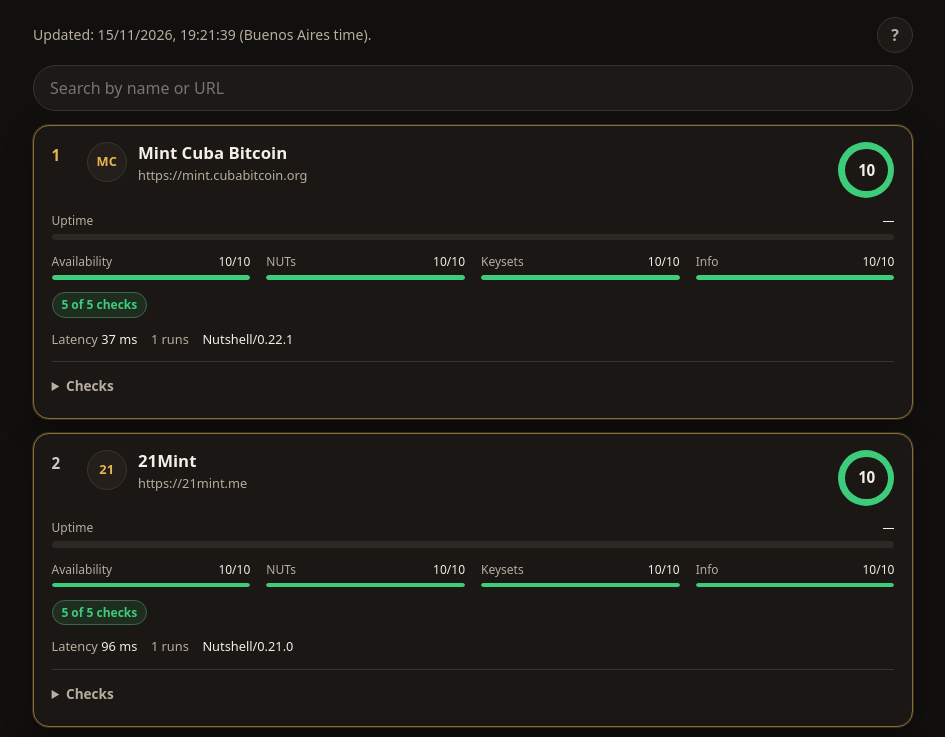
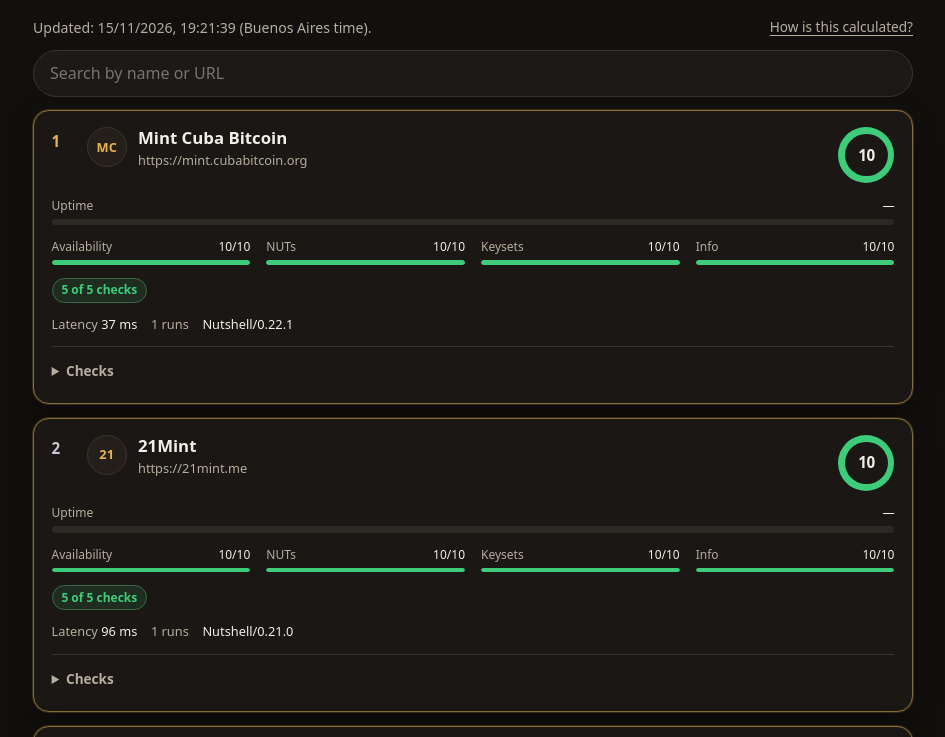
Before and after one commit to Fierillo/auditorcillo, a website: page site/index.html in a window 1280 px wide. Shown: the part 115-852 px from the top of the page, without its empty margins (167-1112 px from the left). Drawn offline with Linux system fonts and the light colour scheme.

Commit message:
feat: replace the score help button with a FAQ section

```diff
--- a/site/i18n.js
+++ b/site/i18n.js
@@ -13,9 +13,28 @@ export const MESSAGES = {
     colInfo: 'Info',
     loading: 'Loading…',
     updated: 'Updated: {time} (Buenos Aires time).',
-    scoreHelpLabel: 'How the score is calculated',
-    scoreHelpBody:
+    faqHeading: 'FAQ',
+    faqScoreLink: 'How is this calculated?',
+    faqScoreQ: 'How is the score calculated?',
+    faqScoreA:
       'Scores are shown on a 1–10 scale. A mint that accepts spent tokens or publishes invalid keysets scores 0. The overall score combines availability {availability} %, announced NUT compliance {nuts} %, keyset consistency {keysets} %, and info and contact {info} %. Availability is the 7-day uptime times a latency factor (full credit when the mint is fast, half when it is slow).',
+    faqCashuQ: 'What is Cashu, and what is a mint?',
+    faqCashuA:
+      'Cashu is an ecash protocol. A mint is a server that issues and redeems Cashu tokens. Auditorcillo ranks public mints by what it observes when it probes them, not by what they announce.',
+    faqChecksQ: 'What does Auditorcillo check?',
+    faqChecksA:
+      'On every run it checks that keyset IDs derive from the published keys and that active keysets publish keys (NUT-02), and that the mint can create a mint quote (NUT-04) and a melt quote (NUT-05). If the mint announces NUT-07, it also checks token state. A full cycle — issuing tokens, DLEQ proofs, swaps, rejecting a spent token, paying a Lightning invoice and marking tokens as spent — runs on local FakeWallet mints, and on real mints only when a wallet is configured.',
+    faqUpdateQ: 'How often is the ranking updated?',
+    faqUpdateA: 'A scheduled GitHub Action probes the mint list about every 3 hours and publishes a new ranking.json.',
+    faqFraudQ: 'What does “possible fraud” mean?',
+    faqFraudA:
+      'A mint is flagged and its score is set to 0 if it accepts an already spent token, or if its keyset IDs do not derive from its published keys.',
+    faqSourceQ: 'Is the code open?',
+    faqSourceA: 'Yes. Auditorcillo is a public project under the MIT license.',
+    faqSourceLink: 'Source on GitHub',
+    faqLogoQ: 'Why does a mint have no logo?',
+    faqLogoA:
+      'A mint shows initials instead of a logo when it does not publish a NUT-06 icon_url, or when that URL is not a public https address within the length cap.',
     scoreOutOfTen: '{score}/10',
     fraud: '⚠ Possible fraud: {alerts}',
     offline: 'Does not respond',
@@ -57,9 +76,28 @@ export const MESSAGES = {
     colInfo: 'Info',
     loading: 'Cargando…',
     updated: 'Actualizado: {time} (hora de Buenos Aires).',
-    scoreHelpLabel: 'Cómo se calcula el puntaje',
-    scoreHelpBody:
+    faqHeading: 'Preguntas frecuentes',
+    faqScoreLink: '¿Cómo se calcula?',
+    faqScoreQ: '¿Cómo se calcula el puntaje?',
+    faqScoreA:
       'Los puntajes se muestran en una escala de 1 a 10. Un mint que acepta tokens gastados o publica keysets inválidos queda en 0. El puntaje general combina disponibilidad {availability} %, cumplimiento de NUTs anunciados {nuts} %, consistencia de keysets {keysets} %, e info y contacto {info} %. La disponibilidad es el tiempo en línea de los últimos 7 días por un factor de latencia (crédito completo cuando el mint responde rápido, la mitad cuando es lento).',
+    faqCashuQ: '¿Qué es Cashu y qué es un mint?',
+    faqCashuA:
+      'Cashu es un protocolo de ecash. Un mint es un servidor que emite y canjea tokens Cashu. Auditorcillo ordena mints públicos según lo que observa al probarlos, no según lo que anuncian.',
+    faqChecksQ: '¿Qué chequea Auditorcillo?',
+    faqChecksA:
+      'En cada corrida comprueba que los IDs de keyset deriven de las claves publicadas y que los keysets activos publiquen claves (NUT-02), y que el mint pueda crear una cotización de mint (NUT-04) y una de melt (NUT-05). Si el mint anuncia NUT-07, también chequea el estado de los tokens. Un ciclo completo — emitir tokens, pruebas DLEQ, intercambios, rechazar un token gastado, pagar una factura Lightning y marcar tokens como gastados — corre en mints locales con FakeWallet, y en mints reales solo cuando hay una wallet configurada.',
+    faqUpdateQ: '¿Cada cuánto se actualiza el ranking?',
+    faqUpdateA: 'Una GitHub Action programada prueba la lista de mints cada 3 horas aproximadamente y publica un nuevo ranking.json.',
+    faqFraudQ: '¿Qué significa «posible fraude»?',
+    faqFraudA:
+      'Un mint queda marcado y su puntaje en 0 si acepta un token ya gastado, o si los IDs de sus keysets no derivan de las claves que publica.',
+    faqSourceQ: '¿El código es abierto?',
+    faqSourceA: 'Sí. Auditorcillo es un proyecto público con licencia MIT.',
+    faqSourceLink: 'Código en GitHub',
+    faqLogoQ: '¿Por qué un mint no tiene logo?',
+    faqLogoA:
+      'Un mint muestra iniciales en lugar de un logo cuando no publica un icon_url de NUT-06, o cuando esa URL no es una dirección https pública dentro del límite de longitud.',
     scoreOutOfTen: '{score}/10',
     fraud: '⚠ Posible fraude: {alerts}',
     offline: 'No responde',
--- a/site/index.html
+++ b/site/index.html
@@ -102,7 +102,8 @@
     .langs button[data-lang="es"] { padding-left: 0; }
     .langs button[aria-pressed="true"] { color: var(--accent); }
     .langs button:focus-visible,
-    .score-help summary:focus-visible,
+    .faq summary:focus-visible,
+    .faq-link:focus-visible,
     .checks summary:focus-visible,
     .search input:focus-visible,
     .search-clear:focus-visible {
@@ -152,45 +153,40 @@
       font-size: .88rem;
       flex: 1 1 12rem;
     }
-    .score-help[open] {
-      flex: 1 0 100%;
-      display: flex;
-      flex-wrap: wrap;
-      justify-content: flex-end;
+    .faq-link {
+      color: var(--muted);
+      font-size: .85rem;
+      text-underline-offset: .2em;
     }
-    .score-help summary {
-      list-style: none;
+    .faq-link:hover { color: var(--accent); }
+    .faq {
+      margin: 2.4rem 0 1rem;
+    }
+    .faq h2 {
+      margin: 0 0 .7rem;
+      font-size: 1.15rem;
+      font-weight: 700;
+      letter-spacing: -.02em;
+    }
+    .faq details {
+      border-top: 1px solid var(--line);
+    }
+    .faq details:last-of-type { border-bottom: 1px solid var(--line); }
+    .faq summary {
       cursor: pointer;
-      width: 2.25rem;
-      height: 2.25rem;
-      min-width: 2.25rem;
-      border-radius: 50%;
-      border: 1px solid var(--line);
-      display: grid;
-      place-items: center;
-      font-weight: 700;
+      padding: .8rem 0;
+      font-weight: 600;
+      min-height: 2.75rem;
+    }
+    .faq summary:hover { color: var(--accent); }
+    .faq-a {
+      margin: 0 0 1rem;
       color: var(--muted);
-      background: var(--bg-elev);
-    }
-    .score-help summary::-webkit-details-marker,
-    .score-help summary::marker { display: none; content: ""; }
-    .score-help[open] summary {
-      color: var(--on-accent);
-      background: var(--accent);
-      border-color: var(--accent);
-    }
-    .help-panel {
-      flex: 1 0 100%;
-      margin: .6rem 0 0;
-      padding: .85rem 1rem;
-      background: var(--bg-card);
-      border: 1px solid var(--line);
-      border-radius: var(--radius);
-      color: var(--muted);
-      font-size: .88rem;
-      line-height: 1.45;
+      font-size: .92rem;
+      line-height: 1.5;
       max-width: 46rem;
     }
+    .faq-a a { color: var(--accent); text-underline-offset: .15em; }
     .search {
       display: flex;
       gap: .45rem;
@@ -500,10 +496,7 @@
   </header>
   <div class="toolbar">
     <p id="updated" class="updated"></p>
-    <details class="score-help" hidden>
-      <summary data-i18n-aria="scoreHelpLabel">?</summary>
-      <p id="score-help" class="help-panel"></p>
-    </details>
+    <a class="faq-link" href="#faq-score" data-i18n="faqScoreLink">How is this calculated?</a>
   </div>
   <div class="search">
     <div class="search-field">
@@ -515,6 +508,37 @@
   <ol id="ranking" class="ranking">
     <li class="status" data-i18n="loading">Loading…</li>
   </ol>
+  <section class="faq" id="faq" aria-labelledby="faq-heading">
+    <h2 id="faq-heading" data-i18n="faqHeading">FAQ</h2>
+    <details id="faq-score" open>
+      <summary data-i18n="faqScoreQ">How is the score calculated?</summary>
+      <p id="faq-score-a" class="faq-a"></p>
+    </details>
+    <details>
+      <summary data-i18n="faqCashuQ">What is Cashu, and what is a mint?</summary>
+      <p class="faq-a" data-i18n="faqCashuA">Cashu is an ecash protocol. A mint is a server that issues and redeems Cashu tokens. Auditorcillo ranks public mints by what it observes when it probes them, not by what they announce.</p>
+    </details>
+    <details>
+      <summary data-i18n="faqChecksQ">What does Auditorcillo check?</summary>
+      <p class="faq-a" data-i18n="faqChecksA">On every run it checks that keyset IDs derive from the published keys and that active keysets publish keys (NUT-02), and that the mint can create a mint quote (NUT-04) and a melt quote (NUT-05). If the mint announces NUT-07, it also checks token state. A full cycle — issuing tokens, DLEQ proofs, swaps, rejecting a spent token, paying a Lightning invoice and marking tokens as spent — runs on local FakeWallet mints, and on real mints only when a wallet is configured.</p>
+    </details>
+    <details>
+      <summary data-i18n="faqUpdateQ">How often is the ranking updated?</summary>
+      <p class="faq-a" data-i18n="faqUpdateA">A scheduled GitHub Action probes the mint list about every 3 hours and publishes a new ranking.json.</p>
+    </details>
+    <details>
+      <summary data-i18n="faqFraudQ">What does “possible fraud” mean?</summary>
+      <p class="faq-a" data-i18n="faqFraudA">A mint is flagged and its score is set to 0 if it accepts an already spent token, or if its keyset IDs do not derive from its published keys.</p>
+    </details>
+    <details>
+      <summary data-i18n="faqSourceQ">Is the code open?</summary>
+      <p class="faq-a"><span data-i18n="faqSourceA">Yes. Auditorcillo is a public project under the MIT license.</span> <a href="https://github.com/Fierillo/auditorcillo" data-i18n="faqSourceLink">Source on GitHub</a>.</p>
+    </details>
+    <details>
+      <summary data-i18n="faqLogoQ">Why does a mint have no logo?</summary>
+      <p class="faq-a" data-i18n="faqLogoA">A mint shows initials instead of a logo when it does not publish a NUT-06 icon_url, or when that URL is not a public https address within the length cap.</p>
+    </details>
+  </section>
   <script type="module">
     import { MESSAGES, pickLanguage, translate } from './i18n.js';
     import {
@@ -560,6 +584,12 @@
       for (const node of document.querySelectorAll('[data-i18n-aria]')) node.setAttribute('aria-label', t(node.dataset.i18nAria));
       for (const node of document.querySelectorAll('[data-i18n-placeholder]')) node.setAttribute('placeholder', t(node.dataset.i18nPlaceholder));
       for (const btn of document.querySelectorAll('[data-lang]')) btn.setAttribute('aria-pressed', String(btn.dataset.lang === lang));
+      fillScoreFaq();
+    }
+
+    function fillScoreFaq() {
+      const node = document.getElementById('faq-score-a');
+      if (node && ranking) node.textContent = t('faqScoreA', ranking.weights);
     }
 
     function displayTen(value, max, compact) {
@@ -671,13 +701,10 @@
 
     function render() {
       const list = document.getElementById('ranking');
-      const help = document.getElementById('score-help');
-      const helpBox = help.parentElement;
       const clear = document.getElementById('search-clear');
       clear.hidden = normalizeQuery(query) === '';
 
       if (loadFailed) {
-        helpBox.hidden = true;
         list.replaceChildren(el('li', t('loadError'), 'status error'));
         return;
       }
@@ -687,8 +714,7 @@
       document.getElementById('updated').textContent = t('updated', {
         time: new Date(generatedAt).toLocaleString(lang === 'es' ? 'es-AR' : 'en-GB', { timeZone: 'America/Argentina/Buenos_Aires' }),
       });
-      help.textContent = t('scoreHelpBody', weights);
-      helpBox.hidden = false;
+      fillScoreFaq();
       const shown = mints
         .map((m, i) => [m, i])
         .filter(([m]) => matchesMint(m.name, m.url, query));
```
